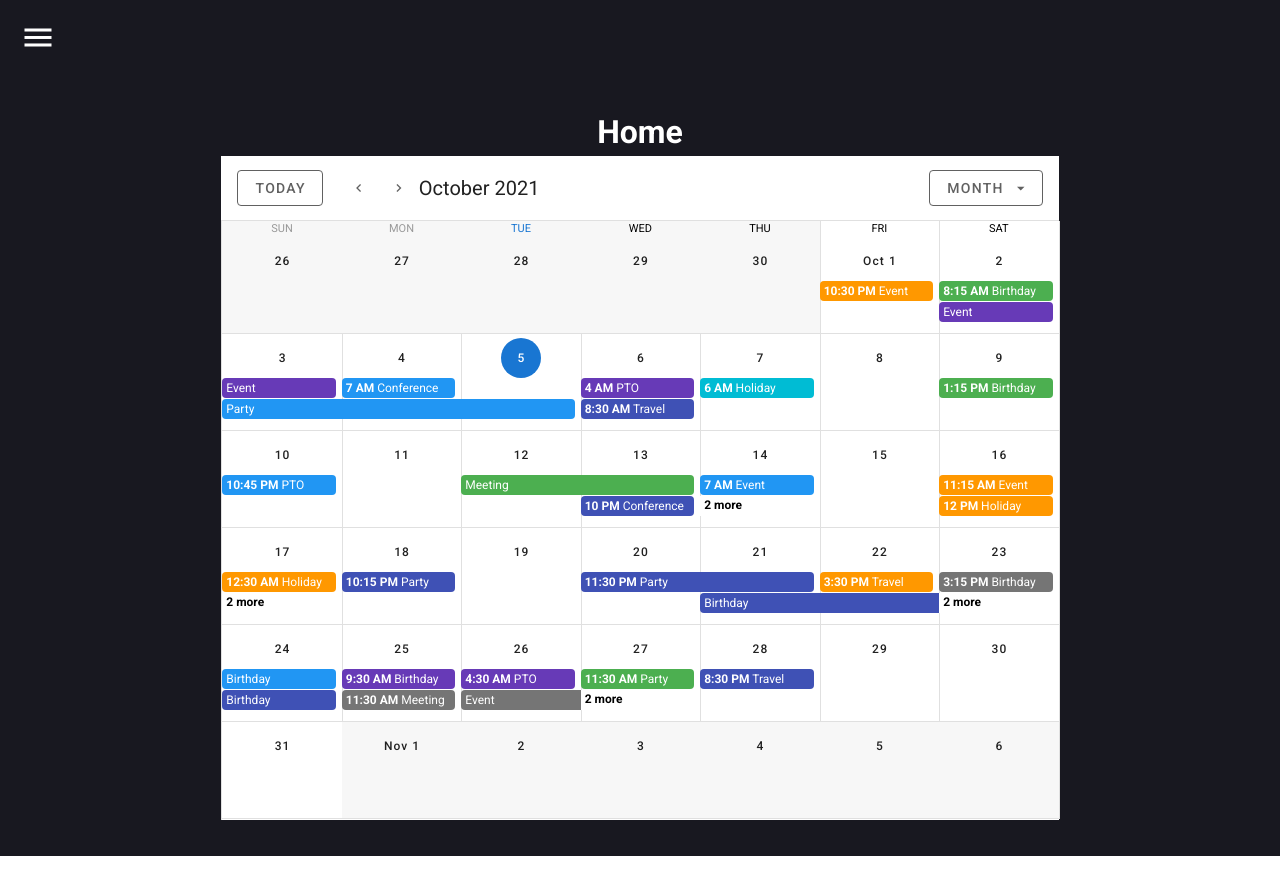
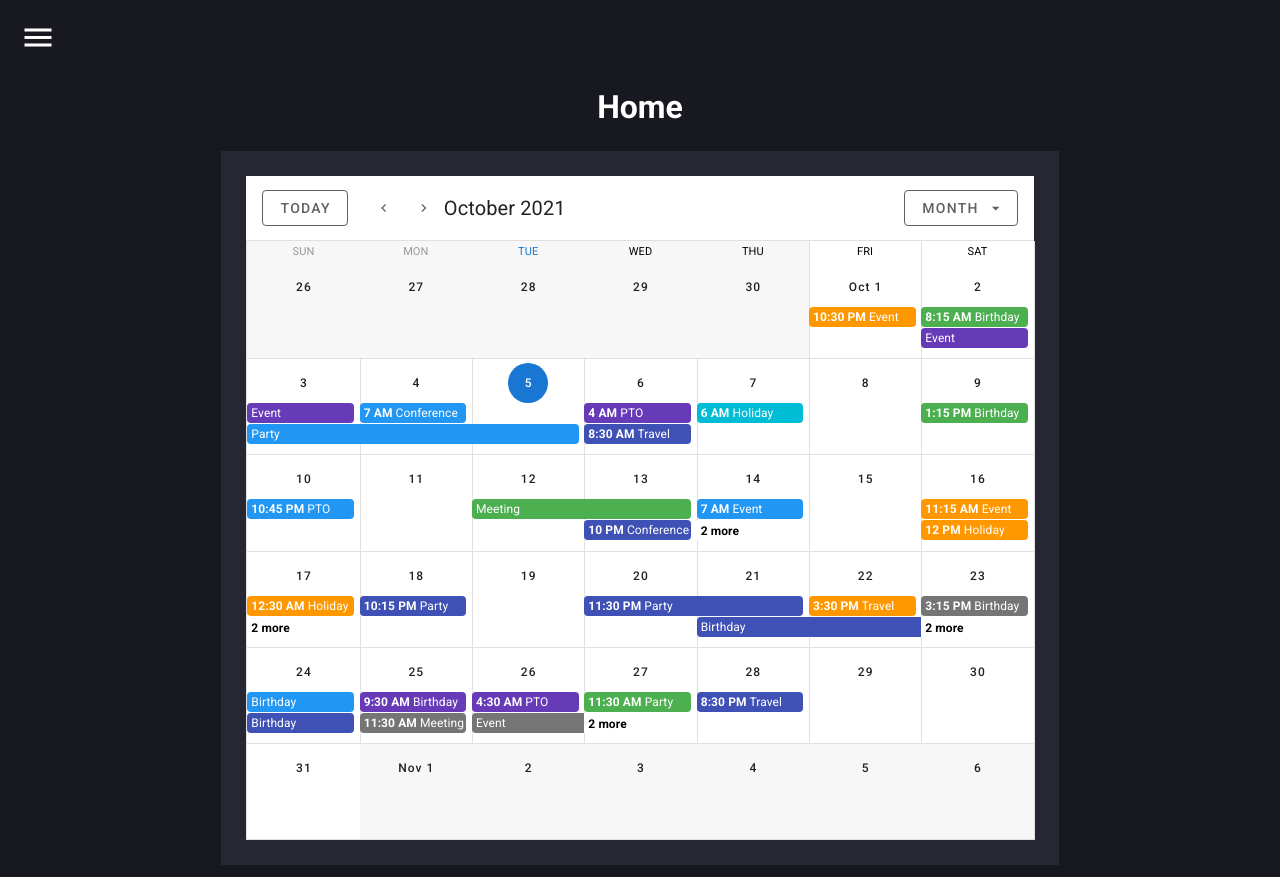
Before and after one commit to API-4-SEMESTRE/PROJETO-API, a Vue app in the folder Sistema/api-front/: page /home in a window 1280 px wide. Before the commit the page ends 856 px from the top, so only its background shows below. Built offline with nearby package versions, Linux system fonts and the light colour scheme; sample sign-in values are in the browser's storage; what v-mask would draw is missing.

Commit message:
API-81 Finalizando a tela de home

```diff
--- a/Sistema/api-front/src/views/Home.vue
+++ b/Sistema/api-front/src/views/Home.vue
@@ -4,9 +4,19 @@
       <v-container fluid fill-height>
         <v-layout align-center justify-center>
           <v-flex xs12 sm8 md8>
-            <h1 style="text-align: center; color: white; margin-top: 15px;">Home</h1>
+            <h1 style="text-align: center; color: white; margin-top: 15px">
+              Home
+            </h1>
             <v-layout align-center justify-center>
               <div id="calendario-home">
+                <v-card
+                  class="pa-2"
+                  tile
+                  outlined
+                  color="#272733"
+                  style="margin-top: 20px"
+                >
+                  <v-card-text>
                     <v-row class="fill-height">
                       <v-col>
                         <v-sheet height="64">
@@ -89,7 +99,11 @@
                             :activator="selectedElement"
                             offset-x
                           >
-                        <v-card color="grey lighten-4" min-width="350px" flat>
+                            <v-card
+                              color="grey lighten-4"
+                              min-width="350px"
+                              flat
+                            >
                               <v-toolbar :color="selectedEvent.color" dark>
                                 <v-btn icon>
                                   <v-icon>mdi-pencil</v-icon>
@@ -122,6 +136,8 @@
                         </v-sheet>
                       </v-col>
                     </v-row>
+                  </v-card-text>
+                </v-card>
               </div>
             </v-layout>
           </v-flex>
```
Lines whose indentation alone changed are shown as unchanged.
